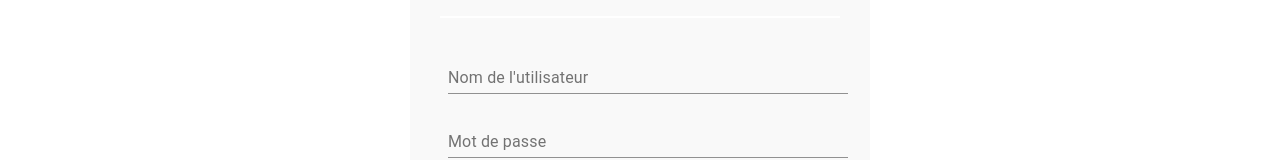
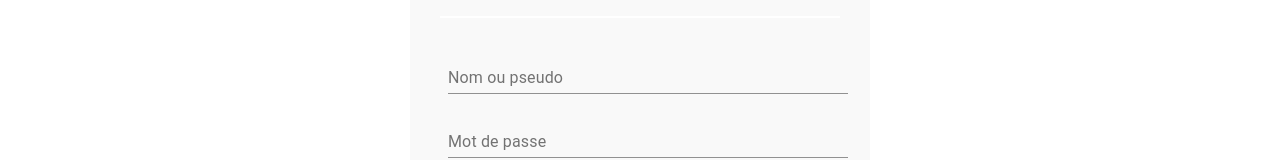
Before and after one commit to Dimby/voiture, a React (Create React App) app in the folder app-car/: page /signup in a window 1280 px wide. Shown: the part 235-395 px from the top of the page. Built offline with nearby package versions, Linux system fonts and the light colour scheme.

Commit message:
button purchase

```diff
--- a/app-car/src/Components/Dialogs/CarItem/CarItem.jsx
+++ b/app-car/src/Components/Dialogs/CarItem/CarItem.jsx
@@ -4,7 +4,8 @@ import DialogContent from '@material-ui/core/DialogContent'
 import DialogContentText from '@material-ui/core/DialogContentText'
 import DialogTitle from '@material-ui/core/DialogTitle'
 import List from '@material-ui/core/List'
-import { Grid, TextField, Button } from '@material-ui/core'
+import { Grid, TextField, Button, Divider } from '@material-ui/core'
+import Caddie from '@material-ui/icons/AddShoppingCart'
 import User from '../User'
 import { userList } from '../../../Lib/users'
 import './style.css';
@@ -27,7 +28,9 @@ const CarItem = ({ id, image, title, description, price, open, handleClose }) =>
             aria-describedby="alert-dialog-description"
             maxWidth="md"
         >
-        <DialogTitle id="alert-dialog-title">{title}</DialogTitle>
+        <DialogTitle id="alert-dialog-title">
+        {title}
+        </DialogTitle>
         <DialogContent>
           <DialogContentText id="alert-dialog-description">
             <Grid container>
@@ -42,9 +45,13 @@ const CarItem = ({ id, image, title, description, price, open, handleClose }) =>
                 <div className="price">
                   <span className="text">Price :</span> <br /> {price}
                 </div>
+                <div style={{ paddingBottom: "10px", textAlign: "right" }}>
+                  <Button disabled variant="contained" color="primary"><Caddie fontSize="small"  /> &nbsp; Poursuivre la commande</Button>
+                </div>
               </Grid>
             </Grid>
           </DialogContentText>
+          <Divider />
           <DialogContentText>
             <h3>COMMENTAIRES</h3>
             <Grid container>
--- a/app-car/src/Container/Login/Login.jsx
+++ b/app-car/src/Container/Login/Login.jsx
@@ -28,7 +28,7 @@ const Login = () => {
           <div style={{ textAlign: "center", paddingBottom: "20px", borderBottom: "2px solid white" }}>CONNEXION</div>
           <form className={classes.root} noValidate autoComplete="off" style={{ padding: "20px 0" }}>
             <div>
-              <TextField fullWidth id="standard-basic" label="Nom de l'utilisateur" />
+              <TextField fullWidth id="standard-basic" label="Nom ou pseudo" />
               <TextField fullWidth type="password" id="standard-basic" label="Mot de passe" />
             </div>
             <div style={{ textAlign: "center", paddingTop: "20px" }}>
--- a/app-car/src/Container/Signup/Signup.jsx
+++ b/app-car/src/Container/Signup/Signup.jsx
@@ -28,7 +28,7 @@ const Signup = () => {
           <div style={{ textAlign: "center", paddingBottom: "20px", borderBottom: "2px solid white" }}>INSCRIPTION</div>
           <form className={classes.root} noValidate autoComplete="off" style={{ padding: "20px 0" }}>
               <div>
-                <TextField fullWidth id="standard-basic" label="Nom de l'utilisateur" />
+                <TextField fullWidth id="standard-basic" label="Nom ou pseudo" />
                 <TextField fullWidth type="password" id="standard-basic" label="Mot de passe" />
                 <TextField fullWidth type="password" id="standard-basic" label="Confirmation" />
               </div>
```
